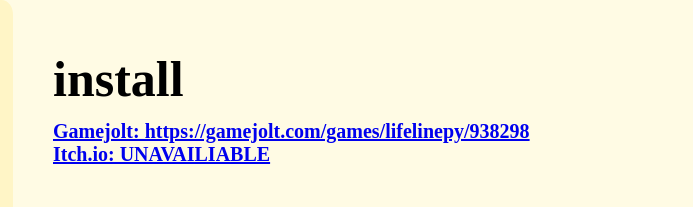
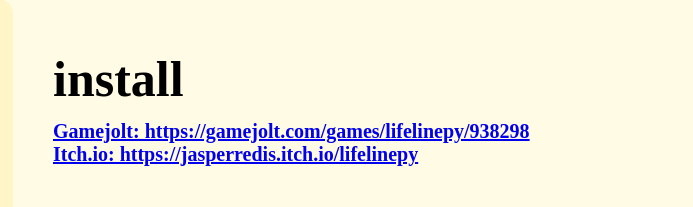
Before and after one commit to Jasperredis/lifelinepy.github.io, a plain HTML site: page index.html in a window 1280 px wide. Shown: the top 207 px of the page, 587-1280 px from the left. Drawn offline with Linux system fonts and the light colour scheme.

Commit message:
Update index.html

```diff
--- a/index.html
+++ b/index.html
@@ -14,7 +14,7 @@
     <img class="jris" src="website/images/jris.png" alt="jasperredis">
     <p class="jristxt"><b>made by jasperredis</b</p>
     <p class="installtxt">install</p>
-    <p class="install_links"><a href="https://gamejolt.com/games/lifelinepy/938298">Gamejolt: https://gamejolt.com/games/lifelinepy/938298</a><br><a href="about://blank">Itch.io: UNAVAILIABLE</a></p>
+    <p class="install_links"><a href="https://gamejolt.com/games/lifelinepy/938298">Gamejolt: https://gamejolt.com/games/lifelinepy/938298</a><br><a href="https://jasperredis.itch.io/lifelinepy">Itch.io: https://jasperredis.itch.io/lifelinepy</a></p>
     <p class="githubtxt">Github</p>
     <p class="github_link"><a href="https://github.com/Jasperredis/Lifeline.py/tree/main">https://github.com/Jasperredis/Lifeline.py/tree/main</a></p>
     <p class="osttxt">ost</p>
```
